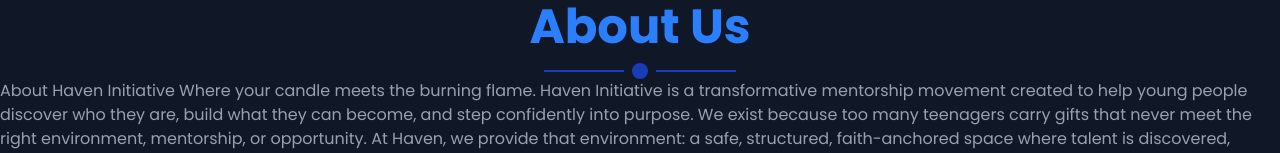
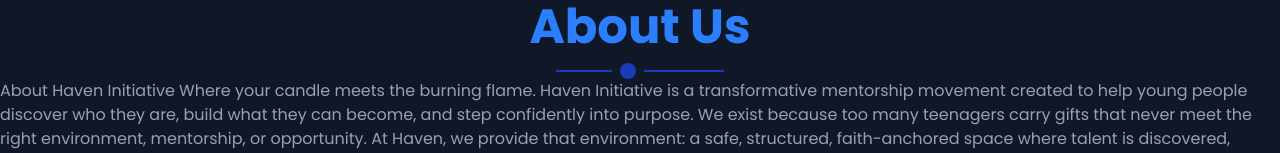
Before and after one commit to Sam-Fems/Haven-Initiative, a React (Vite) app: page / in a window 1280 px wide. Shown: the part 637-790 px from the top of the page. Built offline with nearby package versions, Linux system fonts and the light colour scheme.

Commit message:
width change

```diff
--- a/src/pages/About.jsx
+++ b/src/pages/About.jsx
@@ -6,7 +6,7 @@
       <div className='text-center'>
         <h3 className='text-center text-5xl max-sm:text-3xl text-blue-500 font-bold'>About Us</h3>
         <div className="flex items-center justify-center mt-3 w-64 mx-auto">
-          <div className="h-[2px] bg-blue-800 flex-1 max-w-[80px]"></div>
+          <div className="h-[2px] bg-blue-800 flex-1 max-w-[80px] sm:max-w-[56px]"></div>
           <div className="w-4 h-4 bg-blue-800 rounded-full mx-2"></div>
           <div className="h-[2px] bg-blue-800 flex-1 max-w-[80px]"></div>
         </div>
```
